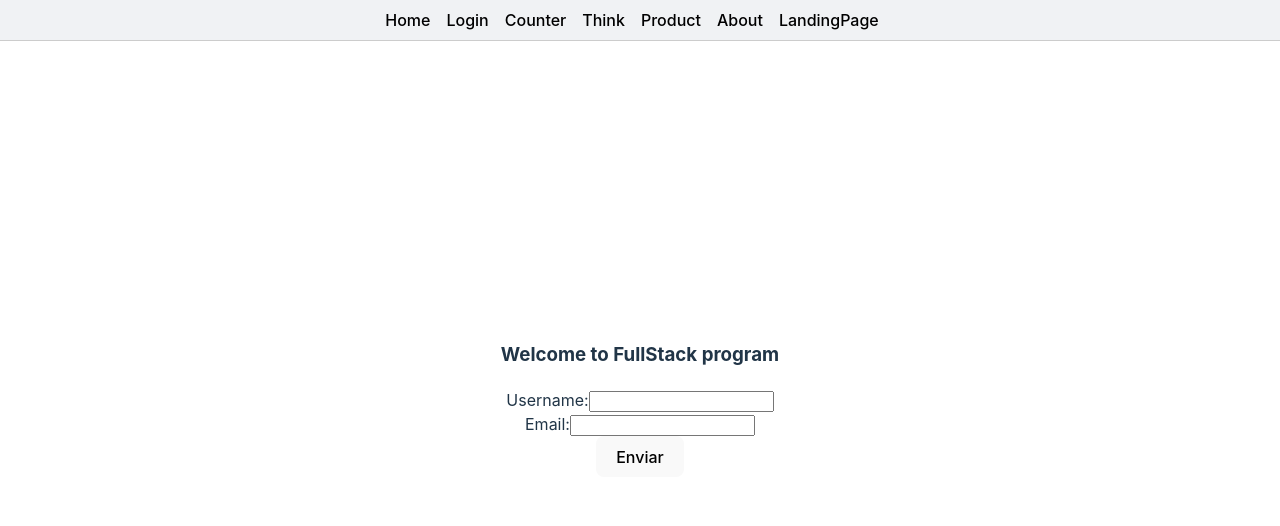
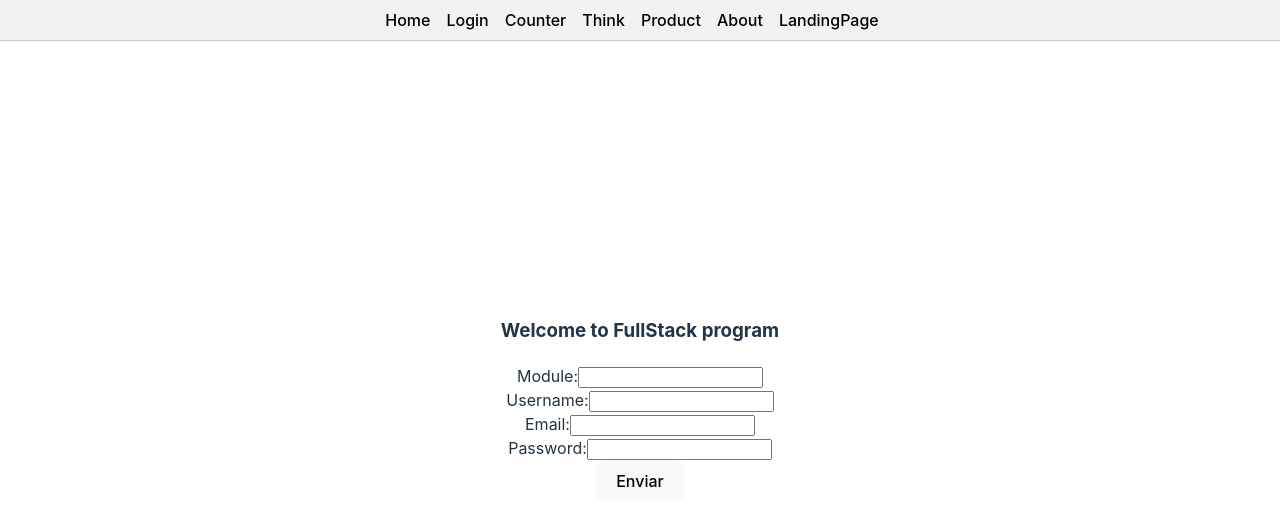
Before and after one commit to iuriiernich/Desarrollo-Frontend-React-2025, a React (Vite) app: page /Desarrollo-Frontend-React-2025/login in a window 1280 px wide. Shown: the top 526 px of the page. Built offline with nearby package versions, Linux system fonts and the light colour scheme.

Commit message:
Excercise 1: Add Password and Module fields to Login form

```diff
--- a/src/Components/Forms/FormLoginWithMotion.jsx
+++ b/src/Components/Forms/FormLoginWithMotion.jsx
@@ -4,8 +4,8 @@ import useForm from "../Hooks/useForm.js";
 import ModalInfo from "../Modals/ModalInfo.jsx";
 
 // eslint-disable-next-line react/prop-types
-const FormWithMotionAndHook = ({titleForm}) => {
-    const {formData, handleChange} = useForm({
+const FormWithMotionAndHook = ({ titleForm }) => {
+    const { formData, handleChange } = useForm({
         username: '',
         email: ''
     });
@@ -25,10 +25,10 @@ const FormWithMotionAndHook = ({titleForm}) => {
 
     return (
         <motion.div
-            initial={{opacity: 0}}
-            animate={{opacity: 1}}
-            exit={{opacity: 0}}
-            transition={{duration: 0.5}}
+            initial={{ opacity: 0 }}
+            animate={{ opacity: 1 }}
+            exit={{ opacity: 0 }}
+            transition={{ duration: 0.5 }}
         >
 
             <ModalInfo
@@ -40,16 +40,36 @@ const FormWithMotionAndHook = ({titleForm}) => {
 
             <form onSubmit={handleSubmit}>
                 <motion.div
-                    initial={{x: -100}}
-                    animate={{x: 0}}
-                    transition={{duration: 0.5}}
+                    initial={{ x: -100 }}
+                    animate={{ x: 0 }}
+                    transition={{ duration: 0.5 }}
                 >
                     <h3>{titleForm}</h3>
                 </motion.div>
+
                 <motion.div
-                    initial={{x: -100}}
-                    animate={{x: 0}}
-                    transition={{duration: 0.5}}
+                    initial={{ x: -100 }}
+                    animate={{ x: 0 }}
+                    transition={{ duration: 0.5 }}
+                >
+                    <div>
+                        <label>
+                            Module:
+                            <input
+                                type="text"
+                                name="module"
+                                value={formData.module}
+                                onChange={handleChange}
+                                required
+                            />
+                        </label>
+                    </div>
+                </motion.div>
+
+                <motion.div
+                    initial={{ x: -100 }}
+                    animate={{ x: 0 }}
+                    transition={{ duration: 0.5 }}
                 >
                     <div>
                         <label>
@@ -65,9 +85,9 @@ const FormWithMotionAndHook = ({titleForm}) => {
                     </div>
                 </motion.div>
                 <motion.div
-                    initial={{x: -100}}
-                    animate={{x: 0}}
-                    transition={{duration: 0.5}}
+                    initial={{ x: -100 }}
+                    animate={{ x: 0 }}
+                    transition={{ duration: 0.5 }}
                 >
                     <div>
                         <label>
@@ -82,10 +102,30 @@ const FormWithMotionAndHook = ({titleForm}) => {
                         </label>
                     </div>
                 </motion.div>
+
                 <motion.div
-                    initial={{y: 100}}
-                    animate={{y: 0}}
-                    transition={{duration: 0.5}}
+                    initial={{ x: -100 }}
+                    animate={{ x: 0 }}
+                    transition={{ duration: 0.5 }}
+                >
+                    <div>
+                        <label>
+                            Password:
+                            <input
+                                type="password"
+                                name="password"
+                                value={formData.password}
+                                onChange={handleChange}
+                                required
+                            />
+                        </label>
+                    </div>
+                </motion.div>
+
+                <motion.div
+                    initial={{ y: 100 }}
+                    animate={{ y: 0 }}
+                    transition={{ duration: 0.5 }}
                 >
                     <button type="submit">Enviar</button>
                 </motion.div>
```
